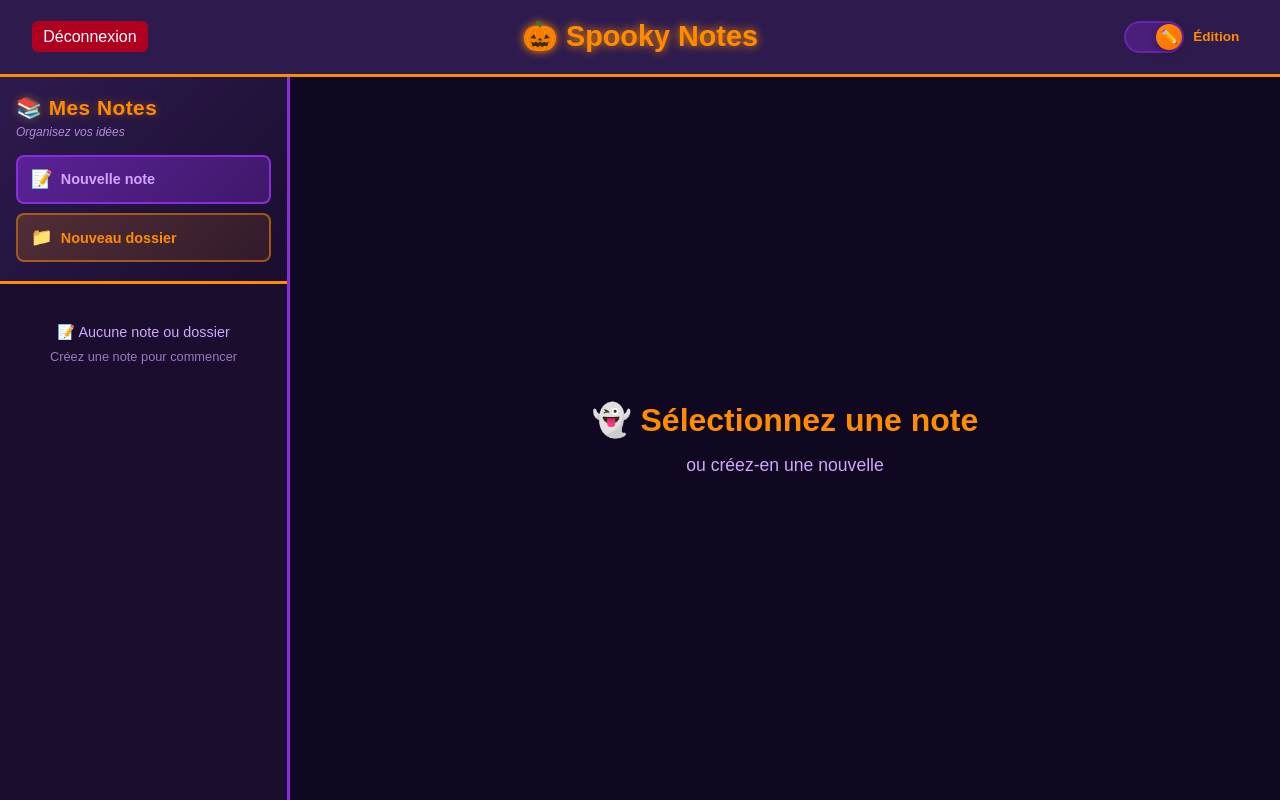
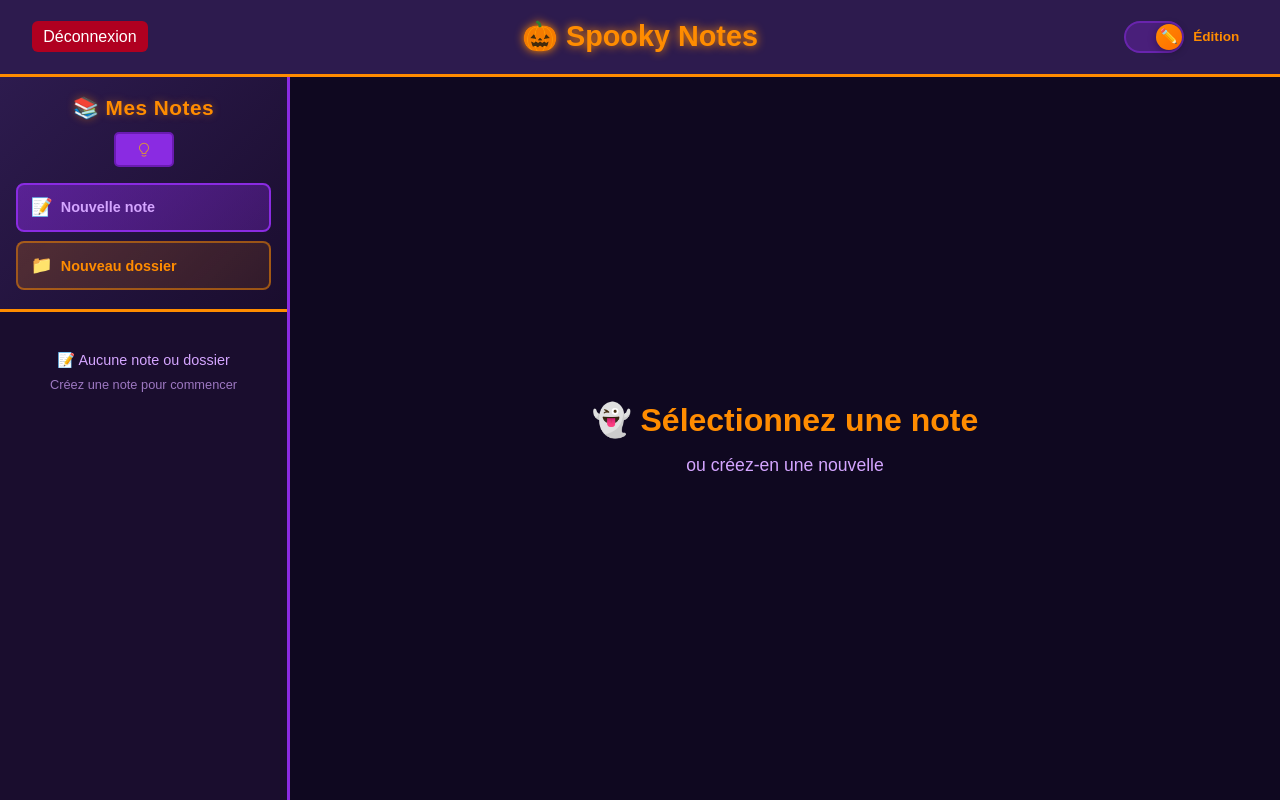
Before and after one commit to TshiGabrielle/AEMT_React_Examen2026, a React (Vite) app: page /app in a window 1280 px wide. Built offline with nearby package versions, Linux system fonts and the light colour scheme.

Commit message:
ajout btn raccourcis

```diff
--- a/src/App.css
+++ b/src/App.css
@@ -986,3 +986,19 @@ body {
   transform: translateY(-2px);
   box-shadow: 0 4px 15px rgba(176, 0, 32, 0.5), 0 0 20px rgba(255, 69, 0, 0.3);
 }
+
+.btn-help {
+  width: 60px;
+  height: 35px;
+  align-self:center;
+  display: flex;
+  align:center;
+  justify-content: center;
+  margin-top: 7px;
+}
+
+.btn-help img {
+  width: 16px; /* taille réduite */
+  height: 16px; /* optionnel */
+  object-fit: contain;
+}
--- a/src/features/notes/components/NotesSidebar.tsx
+++ b/src/features/notes/components/NotesSidebar.tsx
@@ -4,6 +4,7 @@ import { InputModal } from './InputModal.js';
 import { ConfirmModal } from './ConfirmModal.js';
 import { FoldersExportService } from '../../../services/FoldersExportService.js';
 import { useHotkeys } from 'react-hotkeys-hook';
+import lamp from '../../../assets/lamp.png';
 
 // instance du service d'exportation pour les dossiers
 const foldersExportService = new FoldersExportService();
@@ -418,8 +419,11 @@ export function NotesSidebar({
     <aside className="sidebar">
       <div className="sidebar-header">
         <div className="sidebar-title-section">
-          <h2>📚 Mes Notes</h2>
-          <p className="sidebar-subtitle">Organisez vos idées</p>
+          <h2 align="center">📚 Mes Notes</h2>
+
+          <button className="btn-help">
+            <img src={lamp} alt="Astuces raccourcis"/>
+          </button>
         </div>
         <div className="sidebar-actions">
           <button onClick={onCreate} className="btn-create btn-create-primary" title="Créer une nouvelle note">
```
Also changed, not shown: src/assets/lamp.png (added).
